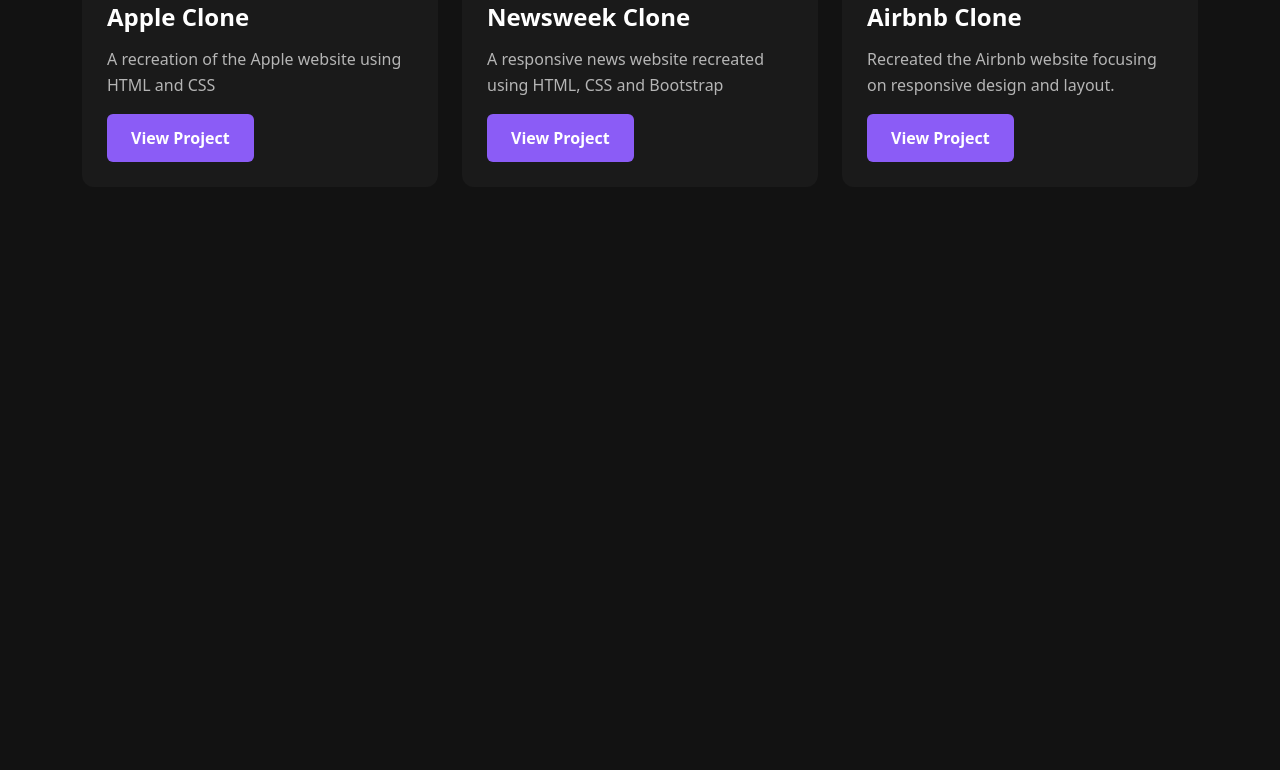
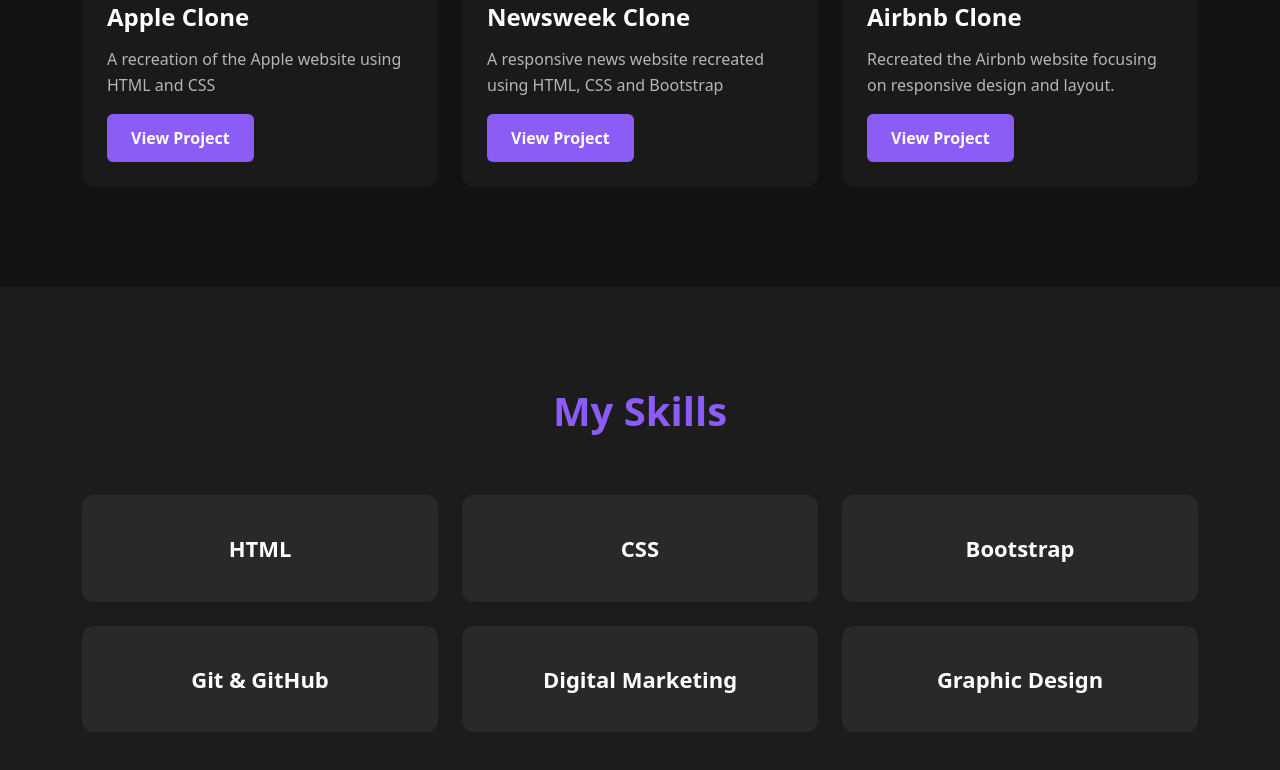
Before and after one commit to mirasmith0101-byte/portfolio-website, a plain HTML site: page index.html in a window 1280 px wide. Shown: the part 1862-2632 px from the top of the page. Before the commit the page ends 2149 px from the top, so only its background shows below. Drawn offline with nearby package versions, Linux system fonts and the light colour scheme.

Commit message:
Build and style Skills Section

```diff
--- a/index.html
+++ b/index.html
@@ -132,6 +132,45 @@
                     </div>
                 </div>
             </section>
+
+            <!-- Skills Section -->
+             <section id="skills" class="skills">
+                <div class="container">
+                    <h2 class="section-title">My Skills</h2>
+                    <div class="row g-4">
+                        <div class="col-md-6 col-lg-4">
+                            <div class="skill-card">
+                                <h3>HTML</h3>
+                            </div>
+                        </div>
+                         <div class="col-md-6 col-lg-4">
+                            <div class="skill-card">
+                                <h3>CSS</h3>
+                            </div>
+                        </div>
+                         <div class="col-md-6 col-lg-4">
+                            <div class="skill-card">
+                                <h3>Bootstrap</h3>
+                            </div>
+                        </div>
+                         <div class="col-md-6 col-lg-4">
+                            <div class="skill-card">
+                                <h3>Git & GitHub</h3>
+                            </div>
+                        </div>
+                         <div class="col-md-6 col-lg-4">
+                            <div class="skill-card">
+                                <h3>Digital Marketing</h3>
+                            </div>
+                        </div>
+                         <div class="col-md-6 col-lg-4">
+                            <div class="skill-card">
+                                <h3>Graphic Design</h3>
+                            </div>
+                        </div>
+                    </div>
+                </div>
+            </section>
         <!-- Bootstrap JavaScript -->
          <script src="https://cdn.jsdelivr.net/npm/bootstrap@5.3.3/dist/js/bootstrap.bundle.min.js"></script>
     </body>
--- a/style.css
+++ b/style.css
@@ -173,3 +173,26 @@ body {
     background-color: var(--secondary-color);
     color: white;
 }
+
+/* Skills Section */
+.skills {
+    padding: 100px 0;
+    background-color: #1c1c1c;
+}
+.skill-card {
+    background-color: #292929;
+    padding: 40px 20px;
+    border-radius: 12px;
+    text-align: center;
+    height: 100%;
+    transition: 0.3s;
+}
+.skill-card h3 {
+    font-size: 22px;
+    font-weight: 600;
+    margin-bottom: 0;
+}
+.skill-card:hover {
+    transform: translateY(-5px);
+    box-shadow: 0 0 20px var(--primary-color);
+}
```
